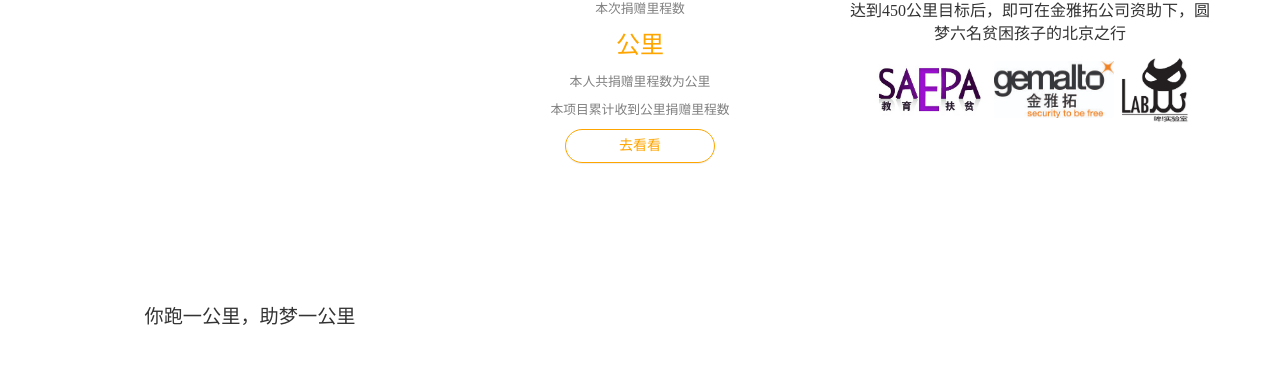
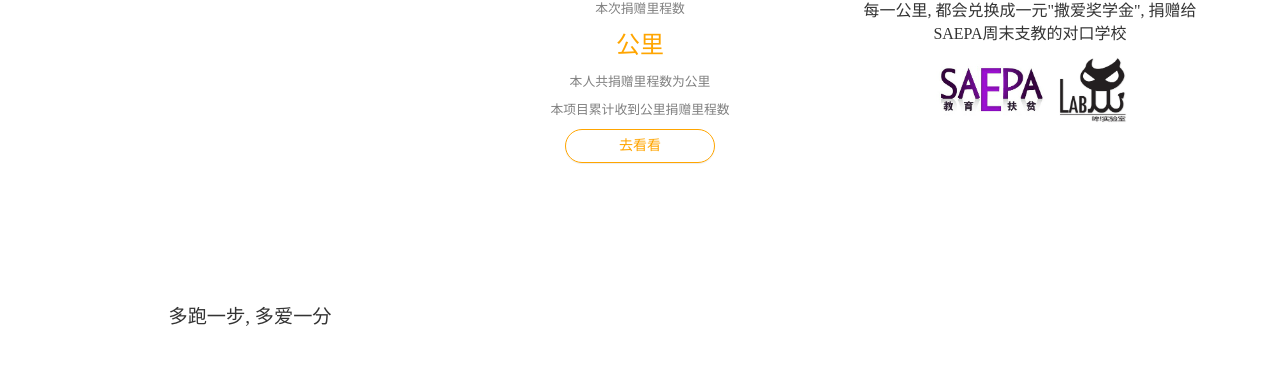
Before and after one commit to mulab/saepa.taskcube, a Python web app: template app/templates/share.html in a window 1280 px wide. Shown: the top 365 px of the page. Run offline with Jinja, Linux system fonts and the light colour scheme; the template is opened without the code that fills it, so the values that code supplies are empty.

Commit message:
add 指南

```diff
--- a/app/templates/share.html
+++ b/app/templates/share.html
@@ -13,7 +13,7 @@
         <div class="row">
             <div class="col-md-4 header">
                 <p class="name">{{ user.name }}</p>
-                <p class="project">你跑一公里，助梦一公里</p>
+                <p class="project">多跑一步, 多爱一分</p>
             </div>
             <div class="col-md-4 body">
                 <p class="gray">本次捐赠里程数</p>
@@ -25,10 +25,9 @@
                 </a>
             </div>
             <div class="col-md-4 footer">
-                <p>达到450公里目标后，即可在金雅拓公司资助下，圆梦六名贫困孩子的北京之行</p>
+                <p>每一公里, 都会兑换成一元"撒爱奖学金", 捐赠给SAEPA周末支教的对口学校</p>
                 <div class="logos">
                     <span><img src="{{ url_for('static', filename='images/saepa.jpg') }}" alt="SAEPA" class="saepa_logo"></span>
-                    <span><img src="{{ url_for('static', filename='images/gemalto.jpg') }}" alt="Gemalto" class="gemalto_logo"></span>
                     <span><img src="{{ url_for('static', filename='images/labμ.jpg') }}" alt="Lab μ" class="labmu_logo"></span>
                 </div>
             </div>
```
Also changed, not shown: app/main/views.py (+9 -3 lines).
